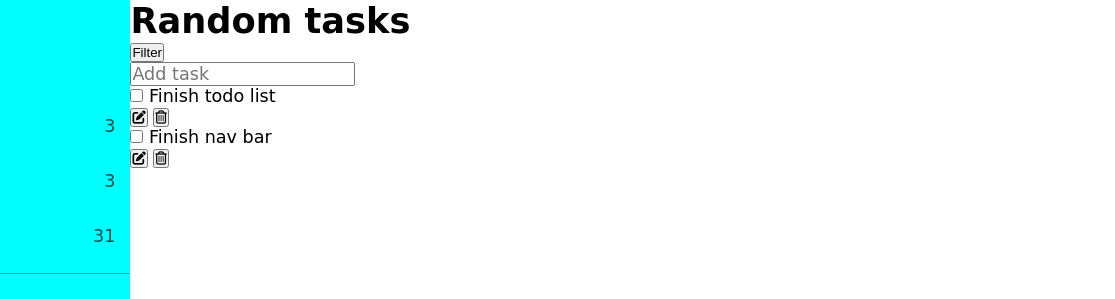
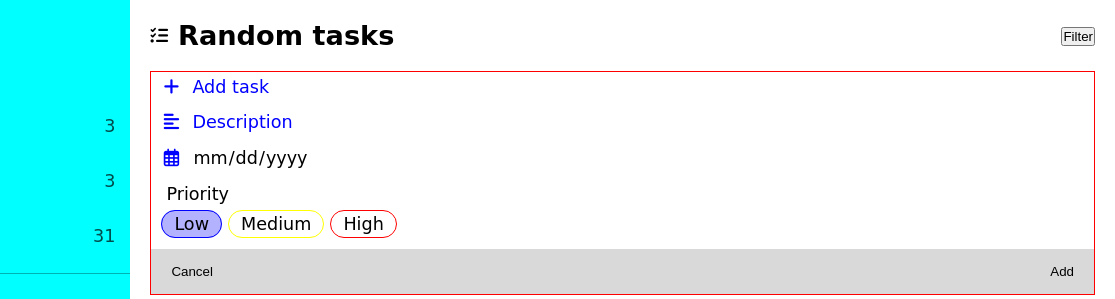
Before and after one commit to jonhatanh/todo-list, a website built with webpack: page dist/index.html in a window 1280 px wide. Shown: the top 299 px of the page, 165-1280 px from the left. Built offline with nearby package versions, Linux system fonts and the light colour scheme; a web font is replaced by a local one.

Commit message:
Add task form structure and styles

```diff
--- a/src/style.scss
+++ b/src/style.scss
@@ -95,12 +95,7 @@
         opacity: 0.7;
     }
 }
-.nav__form {
-    @extend %nav-item;
-    align-items: center;
-    margin: 20px 0;
-
-    input {
+%transparent-input {
     border: none;
     background-color: inherit;
     padding: 5px 5px;
@@ -117,6 +112,14 @@
         background: none;
     }
 }
+.nav__form {
+    @extend %nav-item;
+    align-items: center;
+    margin: 20px 0;
+
+    input {
+        @extend %transparent-input;
+    }
     i {
         color: blue;
     }
@@ -131,4 +134,115 @@
 
 .content {
     grid-area: list;
+    display: flex;
+    flex-direction: column;
+    gap: 20px;
+    padding: 20px;
+
+    header {
+        display: flex;
+        justify-content: space-between;
+        align-items: center;
+        gap: 20px;
+        h1 {
+            font-size: 1.7rem;
         }
+    }
+}
+.header__title {
+    display: flex;
+    align-items: center;
+    gap: 10px;
+}
+.task-form {
+    border: 1px solid red;
+
+    form {
+        display: flex;
+        flex-direction: column;
+        gap: 5px;
+
+        footer {
+            display: flex;
+            justify-content: space-between;
+            margin: 10px 0 0;
+            padding: 10px;
+            background-color: rgba($color: gray, $alpha: 0.3);
+            button {
+                background: none;
+                border: none;
+                padding: 5px 10px;
+                &:hover {
+                    background-color: gray;
+                    color: white;
+                }
+            }
+        }
+    }
+
+    // input[type="date"]::-webkit-inner-spin-button,
+    // input[type="date"] {
+    //     position: relative;
+    // }
+    input {
+        @extend %transparent-input;
+        width: 100%;
+    }
+
+    input[type="date"]::-webkit-calendar-picker-indicator {
+        opacity: 0;
+    }
+
+    input[type="radio"] {
+        width: auto;
+        position: fixed;
+        opacity: 0;
+        pointer-events: none;
+        &:checked + label{
+            &.priority-low{
+                background-color: rgba($color: blue, $alpha: 0.3);
+            }
+            &.priority-medium{
+                background-color: rgba($color: yellow, $alpha: 0.3);
+            }
+            &.priority-high{
+                background-color: rgba($color: red, $alpha: 0.3);
+            }
+
+        }
+    }
+
+    i {
+        min-width: 20px;
+        color: blue;
+        text-align: center;
+    }
+    label {
+        padding: 5px;
+    }
+}
+.form-input {
+    display: flex;
+    align-items: center;
+    gap: 6px;
+
+    margin: 0 10px;
+
+    &-radio {
+        label {
+            padding: 3px 12px;
+            border: 1px solid black;
+            border-radius: 15px;
+            cursor: pointer;
+            &.priority-low {
+                border-color: blue;
+            }
+            &.priority-medium {
+                border-color: yellow;
+            }
+            &.priority-high {
+                border-color: red;
+            }
+        }
+    }
+}
```
Also changed, not shown: dist/index.html. Lines whose indentation alone changed are shown as unchanged.
